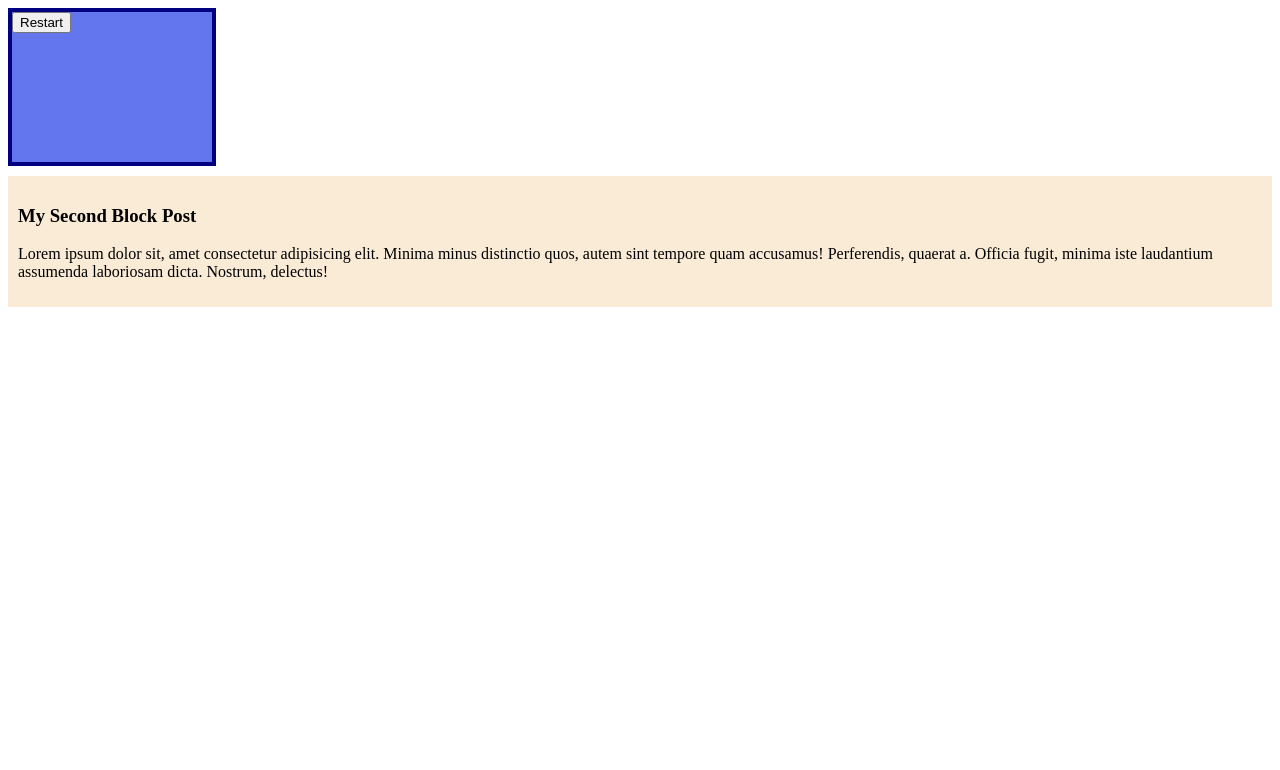
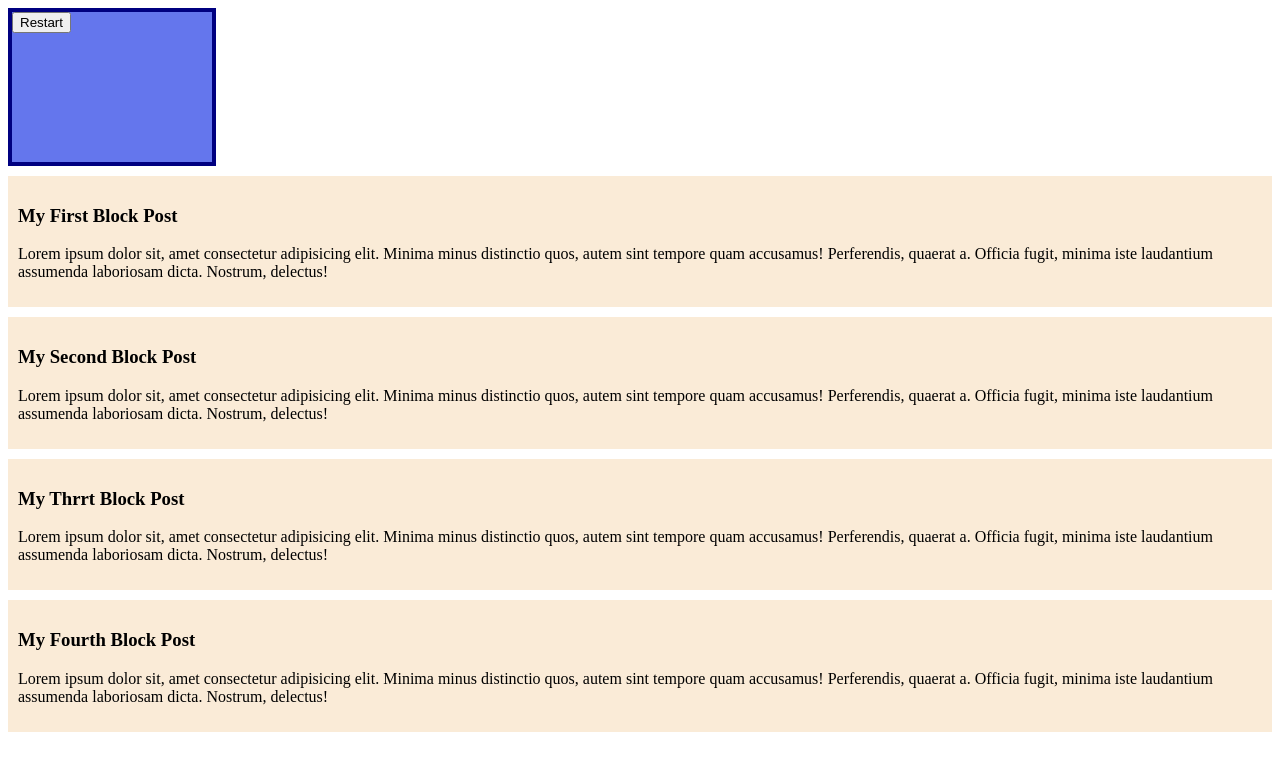
Before and after one commit to trimikpro/my-second-github-repo, a plain HTML site: page index.html in a window 1280 px wide. Drawn offline with Linux system fonts and the light colour scheme.

Commit message:
add commit

```diff
--- a/index.html
+++ b/index.html
@@ -4,6 +4,7 @@
     <meta charset="UTF-8">
     <meta name="viewport" content="width=device-width, initial-scale=1.0">
     <title>Github Repository HTML and CSS</title>
+    <link rel="stylesheet" href="styles/blog.css">
     <style>
         .button{
             width: 200px;
@@ -26,7 +27,22 @@
         <button>Restart </button>
     </div>
     <div class="post">
+        <h3>My First Block Post</h3>
+        <p>Lorem ipsum dolor sit, amet consectetur adipisicing elit. Minima minus distinctio quos, autem sint tempore quam accusamus! Perferendis, quaerat a. Officia fugit, minima iste laudantium assumenda laboriosam dicta. Nostrum, delectus!</p>
+
+    </div>
+    <div class="post">
         <h3>My Second Block Post</h3>
+        <p>Lorem ipsum dolor sit, amet consectetur adipisicing elit. Minima minus distinctio quos, autem sint tempore quam accusamus! Perferendis, quaerat a. Officia fugit, minima iste laudantium assumenda laboriosam dicta. Nostrum, delectus!</p>
+
+    </div>
+    <div class="post">
+        <h3>My Thrrt Block Post</h3>
+        <p>Lorem ipsum dolor sit, amet consectetur adipisicing elit. Minima minus distinctio quos, autem sint tempore quam accusamus! Perferendis, quaerat a. Officia fugit, minima iste laudantium assumenda laboriosam dicta. Nostrum, delectus!</p>
+
+    </div>
+    <div class="post">
+        <h3>My Fourth Block Post</h3>
         <p>Lorem ipsum dolor sit, amet consectetur adipisicing elit. Minima minus distinctio quos, autem sint tempore quam accusamus! Perferendis, quaerat a. Officia fugit, minima iste laudantium assumenda laboriosam dicta. Nostrum, delectus!</p>
 
     </div>
```
Also changed, not shown: styles/blog.css (added).
